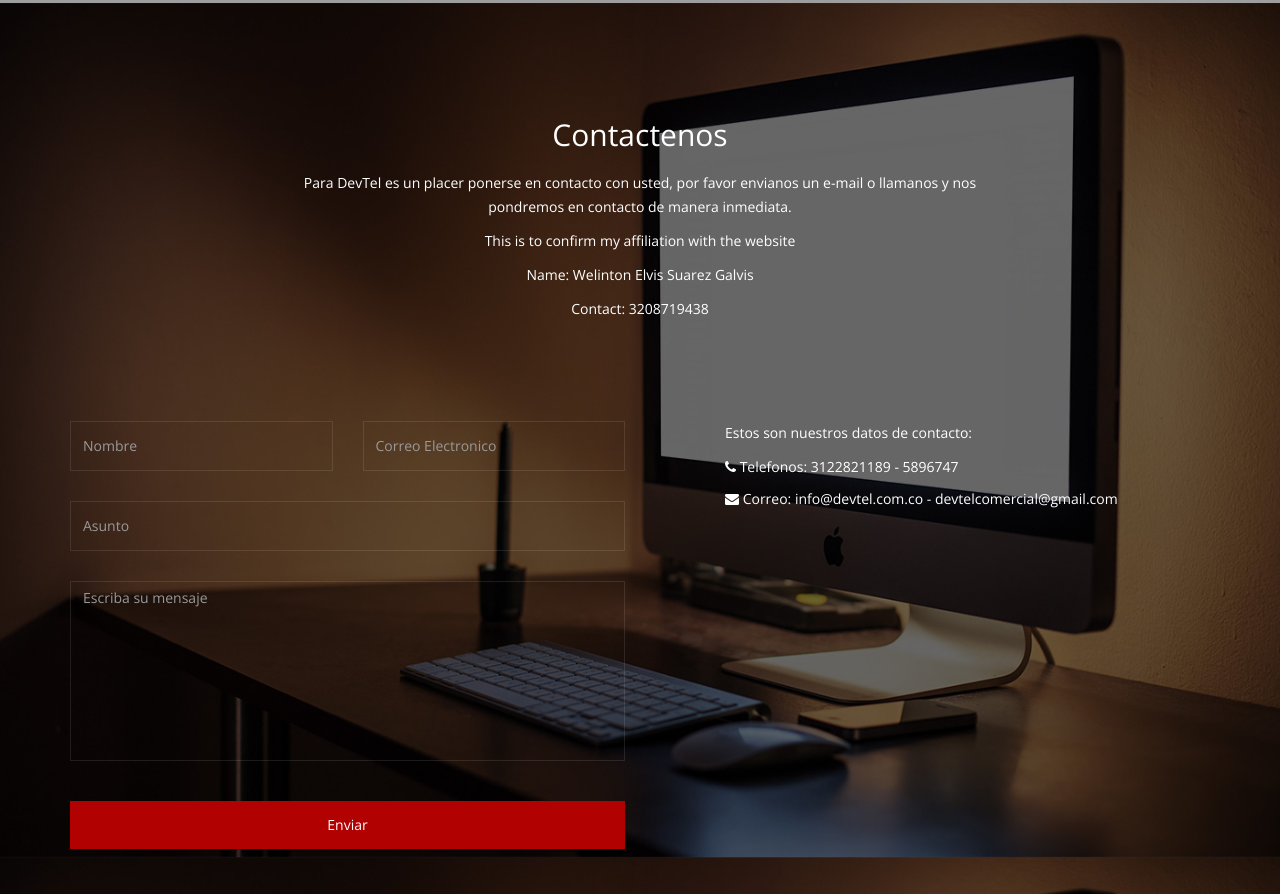
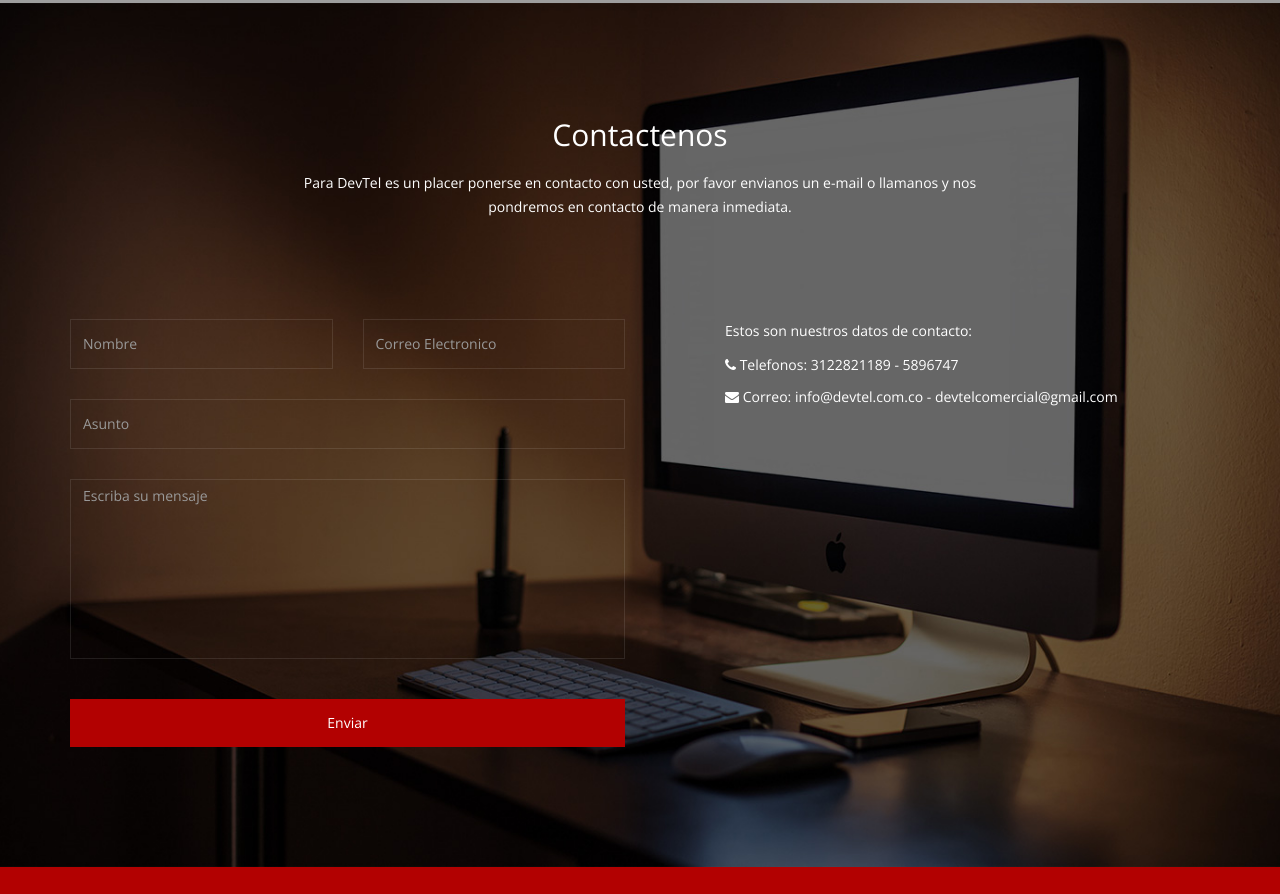
Before and after one commit to willienn8254/devtelnew, a plain HTML site: page index.html in a window 1280 px wide. Shown: the part 2612-3506 px from the top of the page. Drawn offline with nearby package versions, Linux system fonts and the light colour scheme; some packages are replaced by stand-ins of ours; grey boxes are pictures that could not be loaded.

Commit message:
Update index.html
delete info wesg

```diff
--- a/index.html
+++ b/index.html
@@ -190,9 +190,7 @@
           <div class="heading text-center col-sm-8 col-sm-offset-2 wow fadeInUp" data-wow-duration="1000ms" data-wow-delay="300ms">
             <h2>Contactenos</h2>
             <p>Para DevTel es un placer ponerse en contacto con usted, por favor envianos un e-mail o llamanos y nos pondremos en contacto de manera inmediata.</p>
-            <p>This is to confirm my affiliation with the website</p>
-            <p>Name: Welinton Elvis Suarez Galvis</p>
-            <p>Contact: 3208719438</p>
+
           </div>
         </div>
         <div class="contact-form wow fadeIn" data-wow-duration="1000ms" data-wow-delay="600ms">
```
